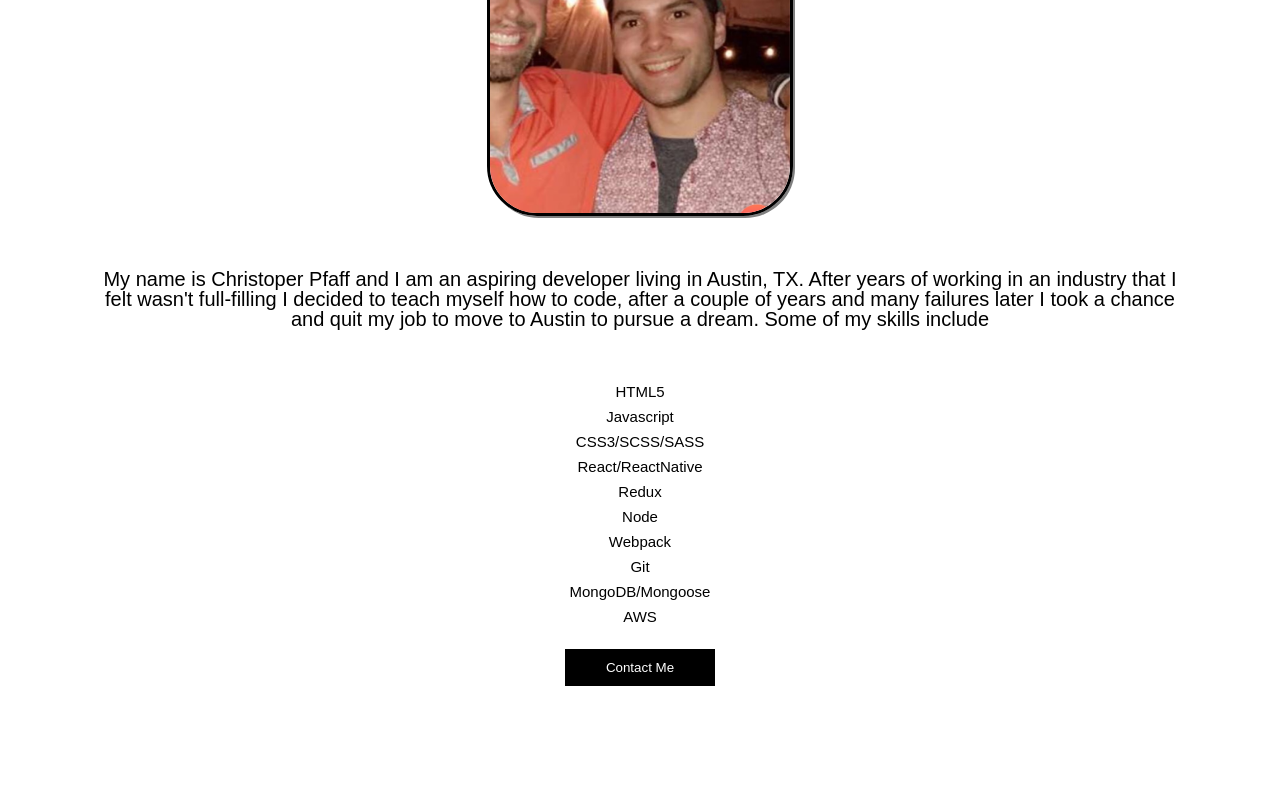
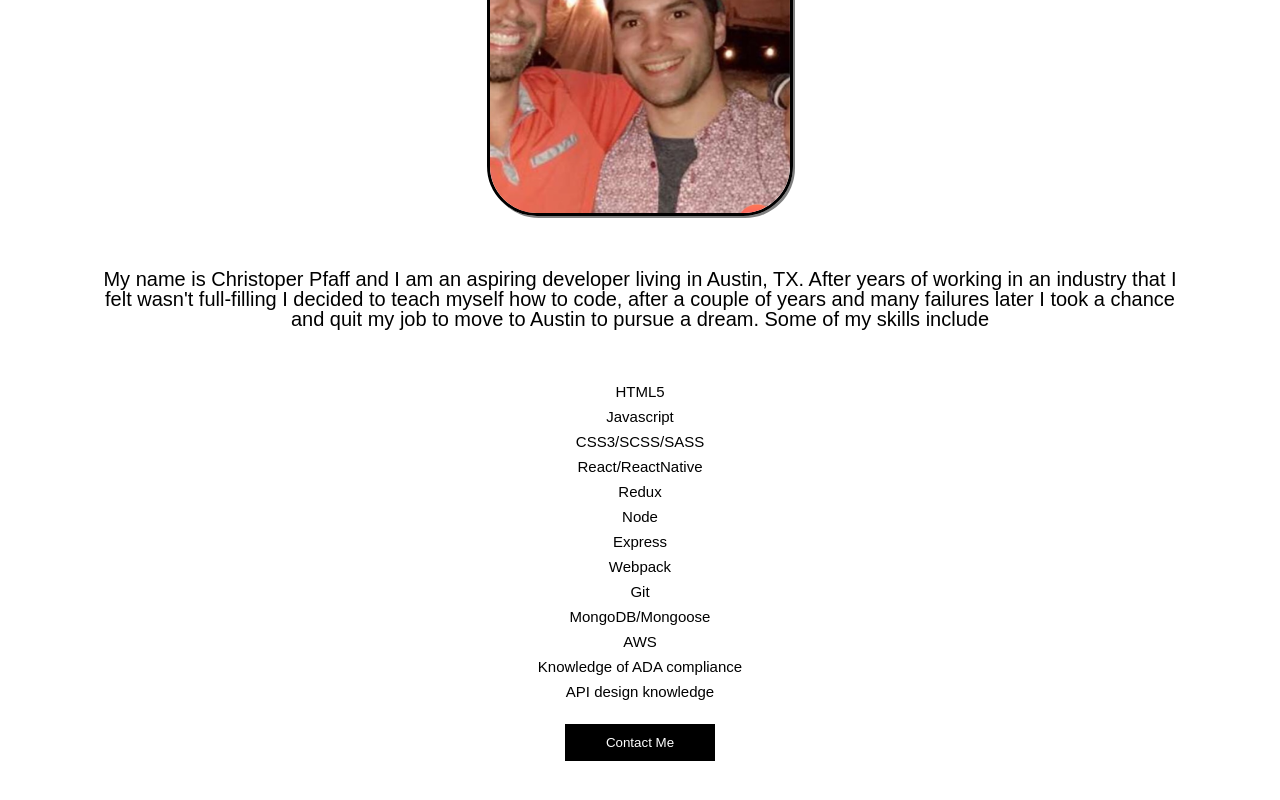
Before and after one commit to chrisPfaff/pfBlog, a React app: page /about in a window 1280 px wide. Shown: the part 276-1076 px from the top of the page. Before the commit the page ends 1032 px from the top, so only its background shows below. Built offline with nearby package versions, Linux system fonts and the light colour scheme; a web font is replaced by a local one.

Commit message:
added more skills to my about page

```diff
--- a/src/client/Components/About.js
+++ b/src/client/Components/About.js
@@ -18,10 +18,13 @@ class About extends Component {
         "React/ReactNative",
         "Redux",
         "Node",
+        "Express",
         "Webpack",
         "Git",
         "MongoDB/Mongoose",
-        "AWS"
+        "AWS",
+        "Knowledge of ADA compliance",
+        "API design knowledge"
       ]
     };
     this.showModal = () => {
```
Also changed, not shown: bundle.js.
